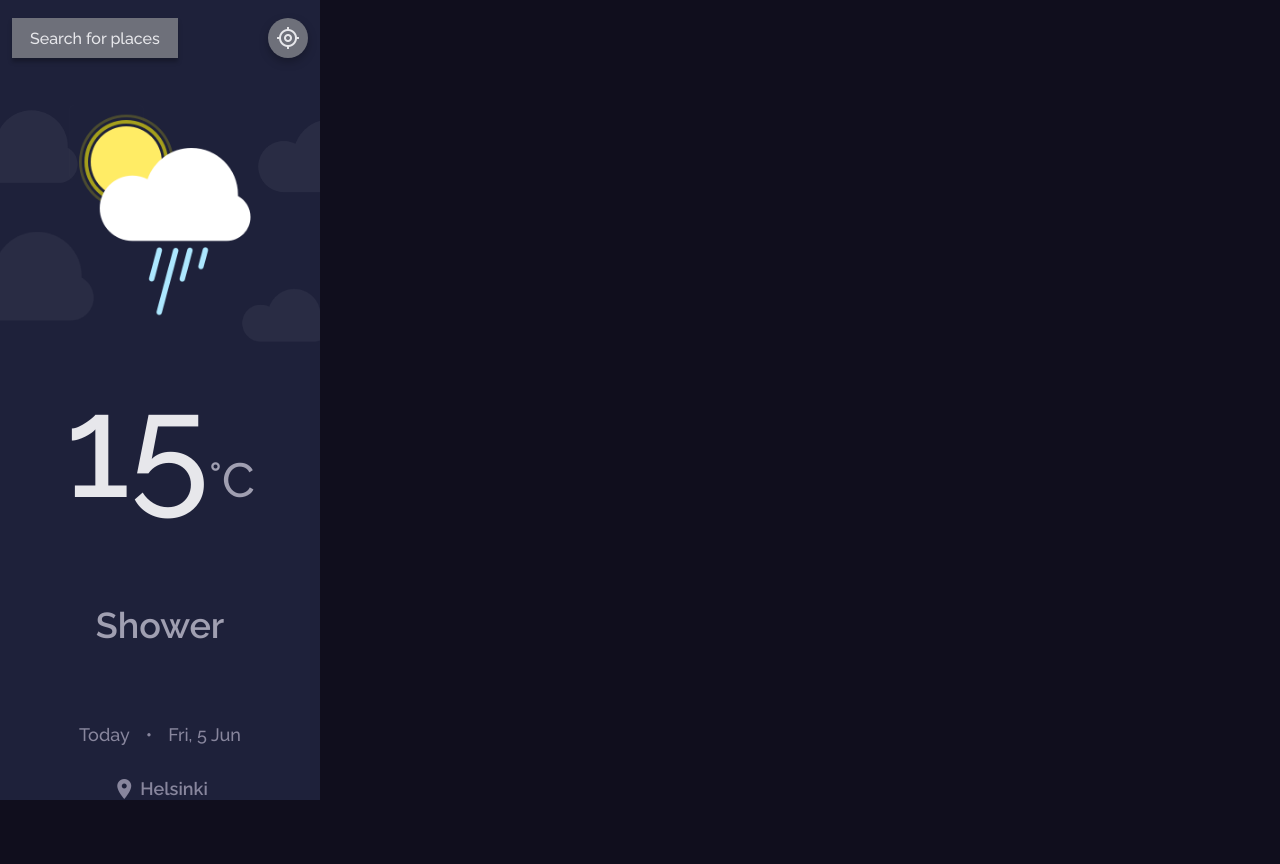
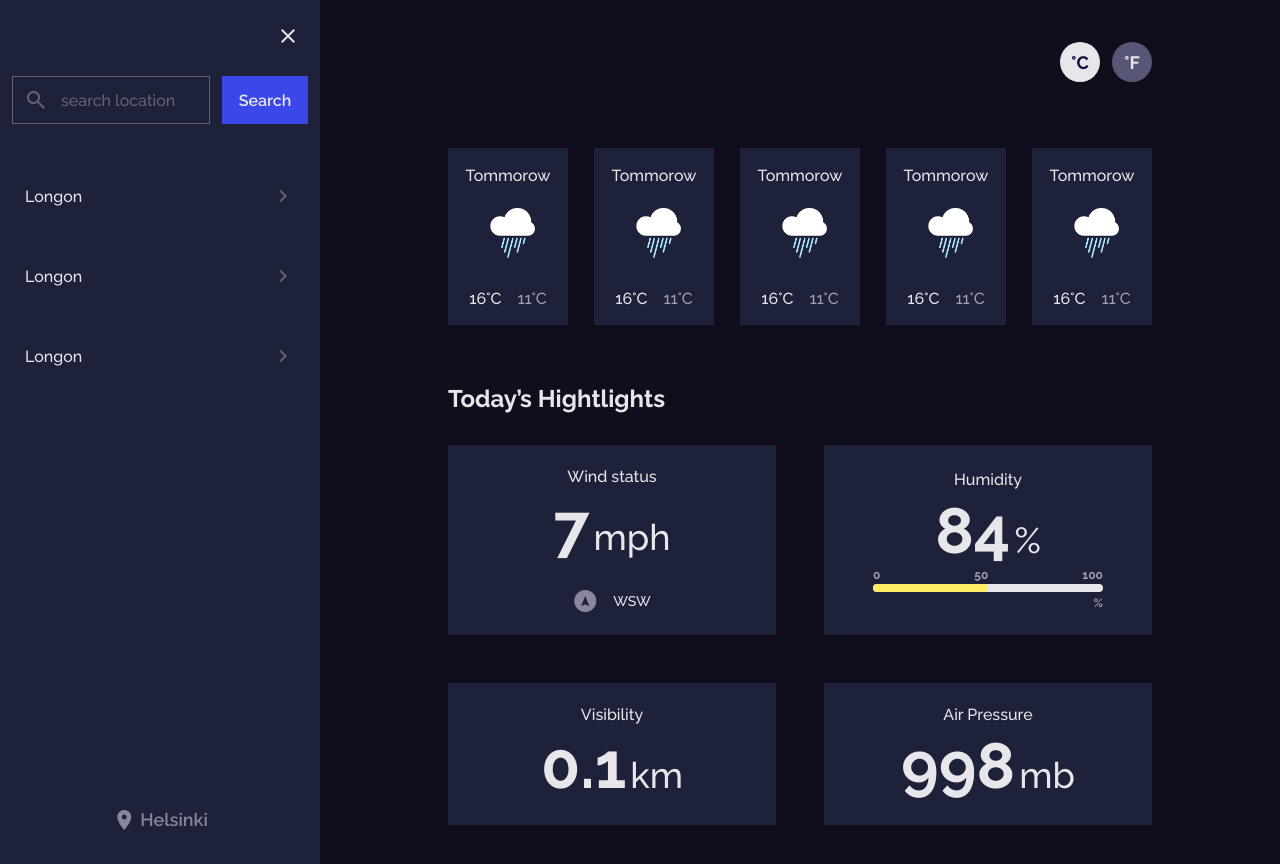
Before and after one commit to Cyber-Kira/weather-app, a React (Create React App) app: page / in a window 1280 px wide. Before the commit the page ends 800 px from the top, so only its background shows below. Built offline with nearby package versions, Linux system fonts and the light colour scheme.

Commit message:
refactoring: update layout and add new components

```diff
--- a/public/index.html
+++ b/public/index.html
@@ -23,7 +23,10 @@
 			href="https://fonts.googleapis.com/icon?family=Material+Icons"
 			rel="stylesheet"
 		/>
-
+		<link
+			rel="stylesheet"
+			href="https://fonts.googleapis.com/css2?family=Material+Symbols+Outlined:opsz,wght,FILL,GRAD@24,200,0,0"
+		/>
 		<title>Weather App</title>
 	</head>
 	<body>
--- a/src/components/CurrentDay/CurrentDay.tsx
+++ b/src/components/CurrentDay/CurrentDay.tsx
@@ -2,7 +2,7 @@ import React from 'react'
 
 export const CurrentDay = () => {
 	return (
-		<div className='flex gap-4 justify-center mt-12 md:mt-20'>
+		<div className='flex gap-4 justify-center mt-12 md:mt-[5.4375rem]'>
 			<span className='font-raleway font-medium text-lg leading-5 text-gray'>
 				Today
 			</span>
--- a/src/components/CurrentWeather/CurrentWeather.tsx
+++ b/src/components/CurrentWeather/CurrentWeather.tsx
@@ -1,16 +1,21 @@
 import React from 'react'
+import { CardHighlight } from '../CardHighlight'
 import { CurrentCondition } from '../CurrentCondition'
 import { CurrentDay } from '../CurrentDay'
 import { CurrentLocation } from '../CurrentLocation'
 import { CurrentTemperature } from '../CurrentTemperature'
 import { CurrentWeatherIcon } from '../CurrentWeatherIcon'
 import { Header } from '../Header'
+import { SearchPanel } from '../SearchPanel'
+import { UnitChanger } from '../UnitChanger'
+import { WeatherForecast } from '../WeatherForecast'
 
 export const CurrentWeather = () => {
 	return (
 		<div className='bg-backgroundLight'>
 			<div className='md:flex'>
-				<div className='basis-1/4 md:h-screen md:overflow-auto'>
+				<div className='relative basis-1/4 min-h-screen md:overflow-auto'>
+					<SearchPanel />
 					<Header />
 					<CurrentWeatherIcon />
 					<CurrentTemperature />
@@ -18,7 +23,31 @@ export const CurrentWeather = () => {
 					<CurrentDay />
 					<CurrentLocation />
 				</div>
-				<div className='basis-3/4 md:h-screen overflow-auto bg-backgroundDark' />
+				<div className='basis-3/4 px-6 min-h-screen overflow-auto bg-backgroundDark'>
+					<div className='flex flex-col max-w-[704px] mx-auto'>
+						<UnitChanger />
+						<WeatherForecast />
+						<h2 className='font-raleway font-bold text-2xl leading-[28px] mt-5 mb-8 text-lightestGray'>
+							Today’s Hightlights{' '}
+						</h2>
+						<div className='flex flex-wrap md:grid grid-cols-2 gap-8 md:gap-12 mb-8'>
+							<CardHighlight
+								title='Wind status'
+								value={7}
+								units='mph'
+								widget='wind'
+							/>
+							<CardHighlight
+								title='Humidity'
+								value={84}
+								units='%'
+								widget='humidity'
+							/>
+							<CardHighlight title='Visibility' units='km' value={101} />
+							<CardHighlight title='Air Pressure' value={998} units='mb' />
+						</div>
+					</div>
+				</div>
 			</div>
 		</div>
 	)
--- a/src/components/Header/Header.tsx
+++ b/src/components/Header/Header.tsx
@@ -3,7 +3,7 @@ import React from 'react'
 export const Header = () => {
 	return (
 		<div>
-			<div className='flex justify-between items-center pt-[18px] px-3'>
+			<div className='flex justify-between items-center pt-[2.625rem] px-3 md:px-11 flex-wrap gap-3'>
 				<button
 					type='button'
 					className='bg-buttonLightGray px-[18px] pt-[11px] pb-[10px] shadow-button'
--- a/src/index.css
+++ b/src/index.css
@@ -4,6 +4,10 @@
 
 body {
 	background-color: #100e1d;
+}
+
+body.scrollable {
+	overflow: hidden;
 }
 
 /* CUSTOM SCROLLBAR */
```
